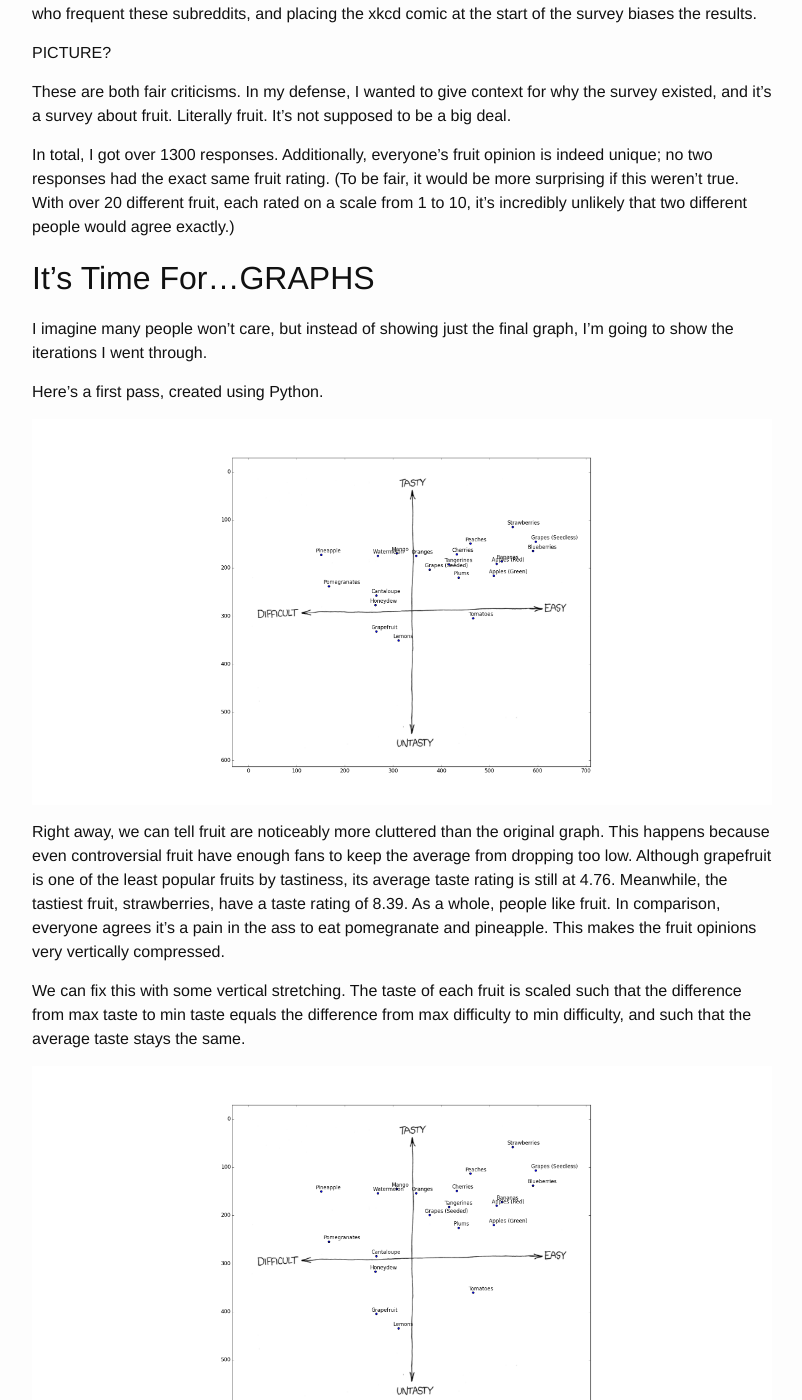
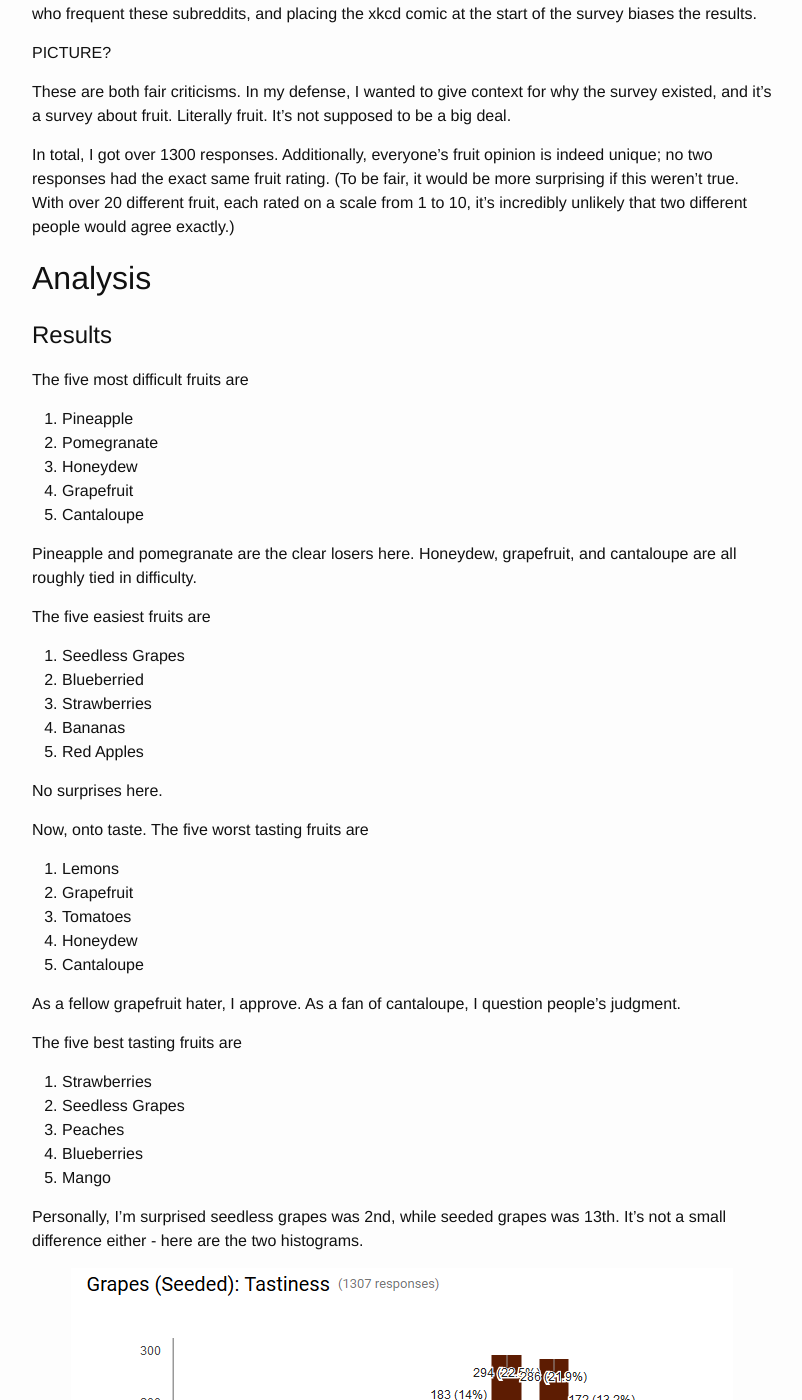
Before and after one commit to alexirpan/alexirpan.github.io, a Jekyll site: the page built from _posts/2016-06-27-fruit.markdown, in a window 1280 px wide and 1400 px high, scrolled down 1183 px. Shown: the whole window, without its empty margins (238-1040 px from the left). Built offline with Jekyll 4.4.1, drawn with Linux system fonts in a browser that asks for light colours; some of the changed text lies outside the part shown.

Commit message:
Adding a lot more pictures, slightly changed graph generation

```diff
--- a/_posts/2016-06-27-fruit.markdown
+++ b/_posts/2016-06-27-fruit.markdown
@@ -42,31 +42,112 @@
 people would agree exactly.)
 
 
-It's Time For...GRAPHS
+Analysis
 ----------------------------------------------------
 
-I imagine many people won't care, but instead of showing just the final graph,
-I'm going to show the iterations I went through.
+Results
+================================================
 
-Here's a first pass, created using Python.
+The five most difficult fruits are
 
-![First graph](/public/fruit-opinion/graph1.png)
+1. Pineapple
+2. Pomegranate
+3. Honeydew
+4. Grapefruit
+5. Cantaloupe
+
+Pineapple and pomegranate are the clear losers here. Honeydew, grapefruit, and
+cantaloupe are all roughly tied in difficulty.
+
+The five easiest fruits are
+
+1. Seedless Grapes
+2. Blueberried
+3. Strawberries
+4. Bananas
+5. Red Apples
+
+No surprises here.
+
+Now, onto taste. The five worst tasting fruits are
+
+1. Lemons
+2. Grapefruit
+3. Tomatoes
+4. Honeydew
+5. Cantaloupe
+
+As a fellow grapefruit hater, I approve. As a fan of cantaloupe, I question
+people's judgment.
+
+The five best tasting fruits are
+
+1. Strawberries
+2. Seedless Grapes
+3. Peaches
+4. Blueberries
+5. Mango
+
+Personally, I'm surprised seedless grapes was 2nd, while seeded grapes
+was 13th. It's not a small difference either - here are the two histograms.
+
+![Grapes](/public/fruit-opinion/grapes.png)
 {: .centered }
 
-Right away, we can tell fruit are noticeably more cluttered than the original graph.
-This happens because even controversial fruit have enough fans to keep the average
-from dropping too low. Although grapefruit is one of the least popular fruits by
-tastiness, its average taste rating is still at 4.76. Meanwhile, the tastiest fruit,
-strawberries, have a taste rating of 8.39. As a whole, people like fruit. In comparison, everyone
-agrees it's a pain in the ass to eat pomegranate and pineapple.
-This makes the fruit opinions very vertically
-compressed.
+Seems like it was hard to disentangle the taste of the fruit
+from how annoying eating
+the fruit is.
 
-We can fix this with some vertical stretching. The taste of each fruit is scaled such that
-the difference from max taste to min taste equals the difference from max difficulty to
-min difficulty, and such that the average taste stays the same.
+Finally, controversy. I measured this by fitting a normal distribution
+to the cloud of replies for each fruit. The distribution is fitted to
+difficulty/ease and tastiness simultaneously.
+A fruit is controversial if its normal distribution has large variance.
 
-![Second graph](/public/fruit-opinion/graph2.png)
+The five least controversial fruits are
+
+1. Strawberries
+2. Seedless Grapes
+3. Oranges
+4. Blueberries
+5. Tangerines
+
+By definition, this shouldn't be surprising.
+
+The five most controversial fruits are
+
+1. Tomatoes
+2. Grapefruit
+3. Mango
+4. Watermelon
+5. Lemons
+
+Congratulations to mango, for managing to be both controversial and in the
+top five tastiest fruits.
+
+
+Graphs
+=============================================================
+
+I had to bend the numbers a little bit here. It turns out the average
+tastes for each fruit are a lot closer than their average difficulty.
+Stretching the taste-axis exaggerates the relative difference
+between fruits without changing their ranking.
+
+![Plain graph](/public/fruit-opinion/graph2.png)
 {: .centered }
 
-Much better.
+Here's the same plot overlaid onto the original comic. It's a bit
+cluttered.
+
+![With original](/public/fruit-opinion/graph_over_fruit.png)
+{: .centered }
+
+Finally, here's the plot with confidence ellipses from the fitted
+normal distributions. Don't read too much into the absolute size
+of each ellipse. Only a small fraction of response actually lie within
+each ellipse, but drawing a 90% confidence ellipse would have made
+the ellipses overlap more than they already do. What matters is
+the relative size between ellipses.
+
+![Ellipse graph](/public/fruit-opinion/ellipse.png)
+{: .centered }
```
Also changed, not shown: _scripts/fruit_grapher.py (+42 -16 lines), _scripts/xkcdfruit.png (added), public/fruit-opinion/ellipse.png (added), public/fruit-opinion/grapes.png (added), public/fruit-opinion/graph2.png, public/fruit-opinion/graph_over_fruit.png (added).
